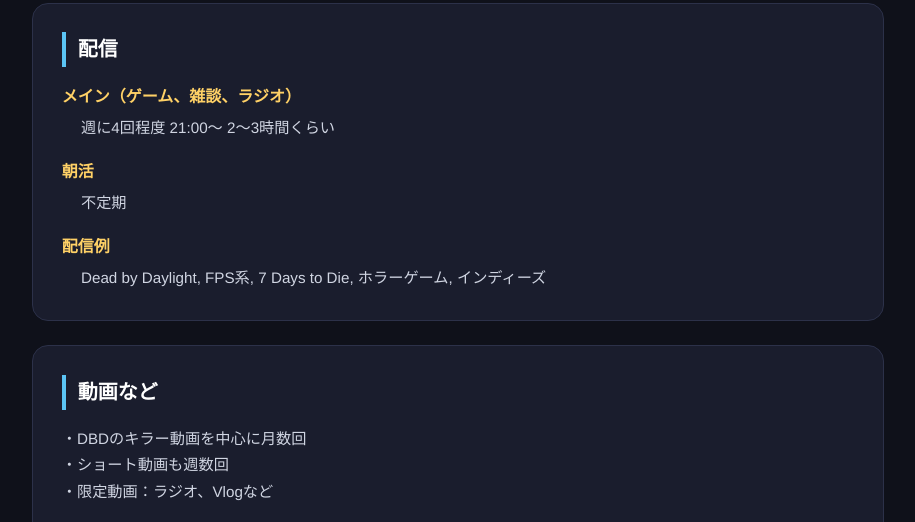
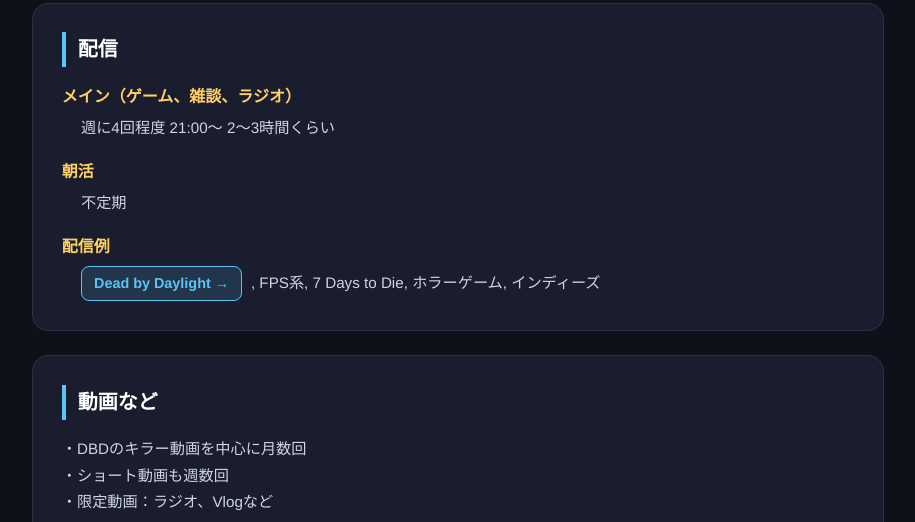
Before and after one commit to Inu-ru/streampage, a plain HTML site: page profile.html in a window 1280 px wide. Shown: the part 819-1341 px from the top of the page, without its empty margins (182-1097 px from the left). Drawn offline with Linux system fonts and the light colour scheme.

Commit message:
Update profile.html

```diff
--- a/profile.html
+++ b/profile.html
@@ -132,6 +132,36 @@
     .sub-block:last-child { margin-bottom: 0; }
     .sub-block-title { font-weight: 700; color: #ffd166; margin-bottom: 0.25rem; }
     .indent-text { padding-left: 1.2rem; color: #d0d5e2; font-size: 0.95rem; }
+
+    .game-example-links {
+      display: flex;
+      flex-wrap: wrap;
+      align-items: center;
+      gap: 0.55rem;
+      padding-left: 1.2rem;
+      margin-top: 0.35rem;
+    }
+    .game-link-btn {
+      display: inline-flex;
+      align-items: center;
+      gap: 0.25rem;
+      background: rgba(91, 196, 244, 0.14);
+      border: 1px solid #5bc4f4;
+      color: #5bc4f4;
+      padding: 0.25rem 0.75rem;
+      border-radius: 8px;
+      font-size: 0.9rem;
+      font-weight: 700;
+      transition: background-color 0.2s, color 0.2s;
+    }
+    .game-link-btn:hover {
+      background: #5bc4f4;
+      color: #0f111a;
+    }
+    .game-plain-item {
+      color: #d0d5e2;
+      font-size: 0.95rem;
+    }
 
     .video-embed-box {
       margin-top: 1.2rem;
@@ -297,6 +327,7 @@
           <option value="index.html#appearances">出演等</option>
           <option value="index.html#gallery">ギャラリー</option>
           <option value="index.html#contact">お問い合わせ</option>
+          <option value="credit.html">クレジット</option>
         </select>
         <span class="nav-select-arrow">▼</span>
       </div>
@@ -346,7 +377,10 @@
       </div>
       <div class="sub-block">
         <div class="sub-block-title">配信例</div>
-        <div class="indent-text">Dead by Daylight, FPS系, 7 Days to Die, ホラーゲーム, インディーズ</div>
+        <div class="game-example-links">
+          <a href="dbd.html" class="game-link-btn">Dead by Daylight →</a>
+          <span class="game-plain-item">, FPS系, 7 Days to Die, ホラーゲーム, インディーズ</span>
+        </div>
       </div>
     </div>
 
@@ -388,7 +422,7 @@
 
         <a href="https://x.com/search?q=%23%E3%81%84%E3%81%AC%E3%83%BC%E3%82%8B%E6%84%9B%E3%81%A6%E3%82%80&src=typed_query" target="_blank" rel="noopener noreferrer" class="tag-btn-card">
           <span class="tag-label">グッズタグ</span>
-          <span class="tag-value">#いぬーる愛テム</span>
+          <span class="tag-value">#いぬーる愛てむ</span>
           <span class="tag-search-hint">𝕏 で検索 →</span>
         </a>
 
```
